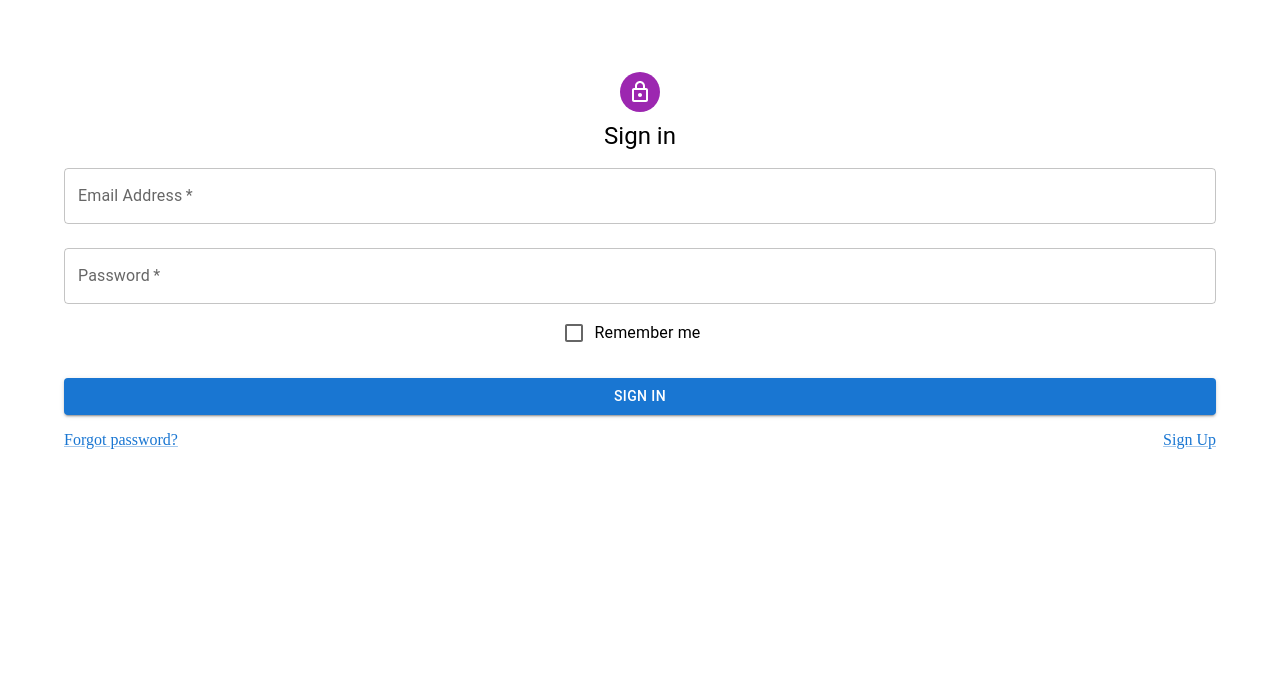
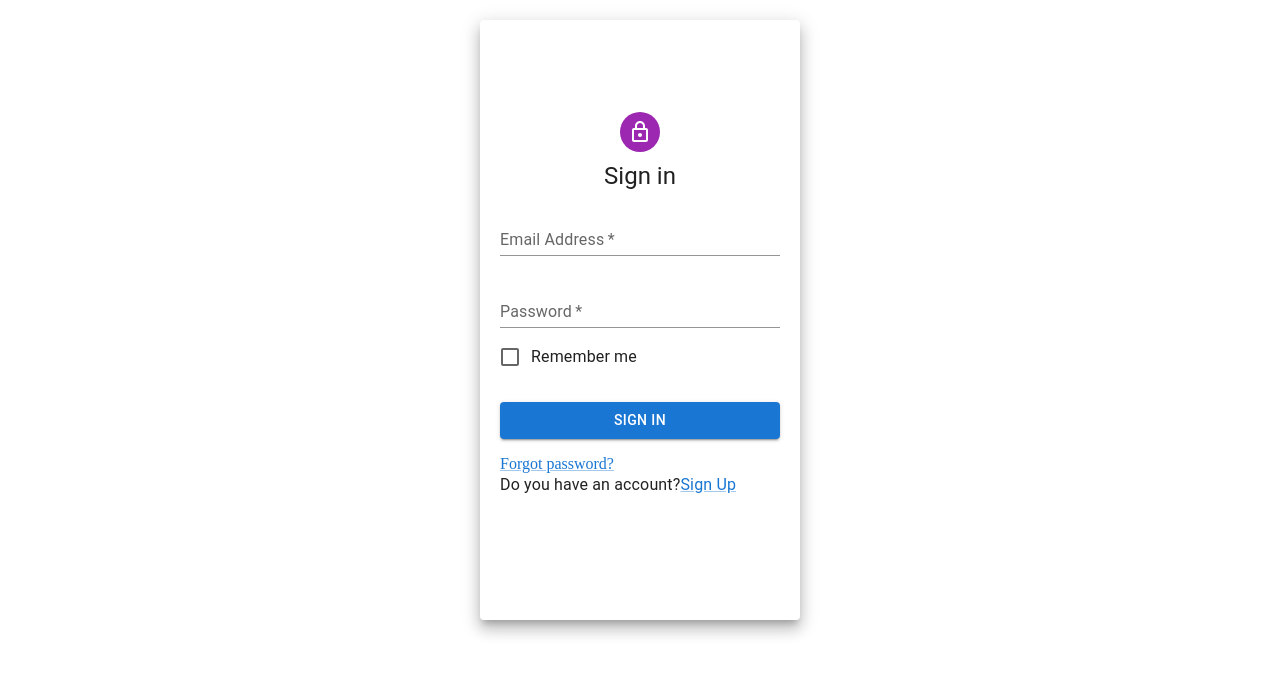
Before and after one commit to kimnewbie/mui_basic, a React (Create React App) app: page / in a window 1280 px wide. Shown: the top 674 px of the page. Built offline with nearby package versions, Linux system fonts and the light colour scheme.

Commit message:
edited for sign-in page

```diff
--- a/src/App.js
+++ b/src/App.js
@@ -1,4 +1,4 @@
-import SignIn from "./SignIn";
+import SignIn from "./components/SignIn";
 
 const App = () => {
   return (
--- a/src/SignIn/index.js
+++ /dev/null
@@ -1,75 +0,0 @@
-import * as React from 'react';
-import Avatar from '@mui/material/Avatar';
-import Button from '@mui/material/Button';
-import CssBaseline from '@mui/material/CssBaseline';
-import TextField from '@mui/material/TextField';
-import FormControlLabel from '@mui/material/FormControlLabel';
-import Checkbox from '@mui/material/Checkbox';
-import Link from '@mui/material/Link';
-import Grid from '@mui/material/Grid';
-import Box from '@mui/material/Box';
-import LockOutlinedIcon from '@mui/icons-material/LockOutlined';
-import Typography from '@mui/material/Typography';
-import Container from '@mui/material/Container';
-import { createTheme, ThemeProvider } from '@mui/material/styles';
-
-const SignIn = () => {
-    return (
-        <Container>
-            <Box
-                sx={{
-                    marginTop: 8,
-                    display: 'flex',
-                    flexDirection: 'column',
-                    alignItems: 'center',
-                }}
-            >
-                <Avatar sx={{ m: 1, bgcolor: 'secondary.main' }}> {/* m: margin */}
-                    <LockOutlinedIcon />
-                </Avatar>
-                <Typography component="h1" variant="h5">
-                    Sign in
-                </Typography>
-                <TextField
-                    required
-                    fullWidth
-                    margin="normal" // 위에 간격 주기
-                    label='Email Address'
-                    name="email"
-                    autoComplete="email" // 커서 기본 이동
-                />
-                <TextField
-                    required
-                    fullWidth
-                    margin="normal"
-                    label='Password'
-                    type='password' // 보이지 않게
-                    name="password"
-                    autoComplete='current-password'
-                />
-                <FormControlLabel // lable을 클릭해도 checkbox 선택
-                    control={<Checkbox value='remember' color='primary' />}
-                    label='Remember me'
-                />
-                <Button
-                    fullWidth
-                    type='submit'
-                    variant='contained'
-                    sx={{ mt: 3, mb: 2 }} // style
-                >
-                    Sign in
-                </Button>
-                <Grid container> {/* 행 */}
-                    <Grid item xs> {/* xs는 앞에 공간 다 차지하기 */}
-                        <Link>Forgot password?</Link>
-                    </Grid>
-                    <Grid item>
-                        <Link>Sign Up</Link>
-                    </Grid>
-                </Grid>
-            </Box>
-        </Container >
-    );
-}
-
-export default SignIn;
--- /dev/null
+++ b/src/components/SignIn.js
@@ -0,0 +1,96 @@
+import * as React from 'react';
+import LockOutlinedIcon from '@mui/icons-material/LockOutlined';
+import {
+    Button,
+    TextField,
+    FormControlLabel,
+    Avatar,
+    Checkbox,
+    Link,
+    Grid,
+    Box,
+    Typography,
+    Container,
+    Paper,
+} from '@mui/material';
+
+const SignIn = () => {
+    const paperStyle = {
+        padding: 20,
+        height: '70vh',
+        width: 280,
+        margin: '20px auto'
+    }
+    return (
+        <Container>
+            <Paper elevation={10} style={paperStyle}>
+                <Box
+                    sx={{
+                        marginTop: 8,
+                        display: 'flex',
+                        flexDirection: 'column',
+                        alignItems: 'center',
+                    }}
+                >
+                    <Avatar sx={{ m: 1, bgcolor: 'secondary.main' }}> {/* m: margin */}
+                        <LockOutlinedIcon />
+                    </Avatar>
+                    <Typography component="h1" variant="h5">
+                        Sign in
+                    </Typography>
+                    <TextField
+                        required
+                        fullWidth
+                        margin="normal" // 위에 간격 주기
+                        label='Email Address'
+                        placeholder='Enter your Email Address'
+                        name="email"
+                        variant="standard"
+                        autoComplete="email" // 커서 기본 이동
+                    />
+                    <TextField
+                        required
+                        fullWidth
+                        margin="normal"
+                        label='Password'
+                        placeholder='Enter your password'
+                        type='password' // 보이지 않게
+                        name="password"
+                        variant="standard"
+                        autoComplete='current-password'
+                    />
+                    <FormControlLabel // lable을 클릭해도 checkbox 선택
+                        control={
+                            <Checkbox
+                                value='remember'
+                                color='primary'
+                            />
+                        }
+                        label='Remember me'
+                        style={{ marginRight: 'auto' }}
+                    />
+                    <Button
+                        fullWidth
+                        type='submit'
+                        variant='contained'
+                        sx={{ mt: 3, mb: 2 }} // style
+                    >
+                        Sign in
+                    </Button>
+                    <Grid container> {/* 행 */}
+                        <Grid item xs> {/* xs는 앞에 공간 다 차지하기 */}
+                            <Link href='#'>Forgot password?</Link>
+                        </Grid>
+                        <Grid item>
+                            <Typography>Do you have an account?
+                                <Link href='#'>Sign Up</Link>
+                            </Typography>
+                        </Grid>
+                    </Grid>
+                </Box>
+            </Paper>
+        </Container >
+    );
+}
+
+export default SignIn;
```
